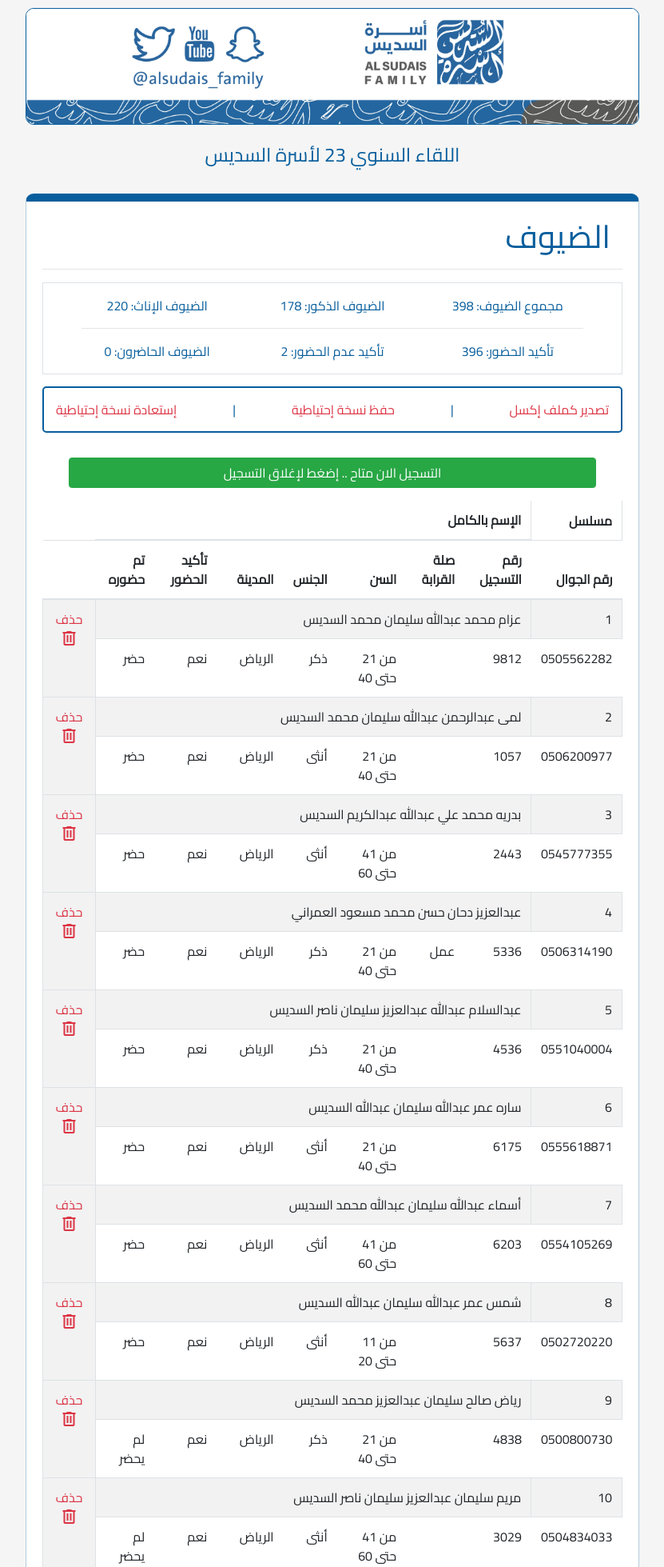
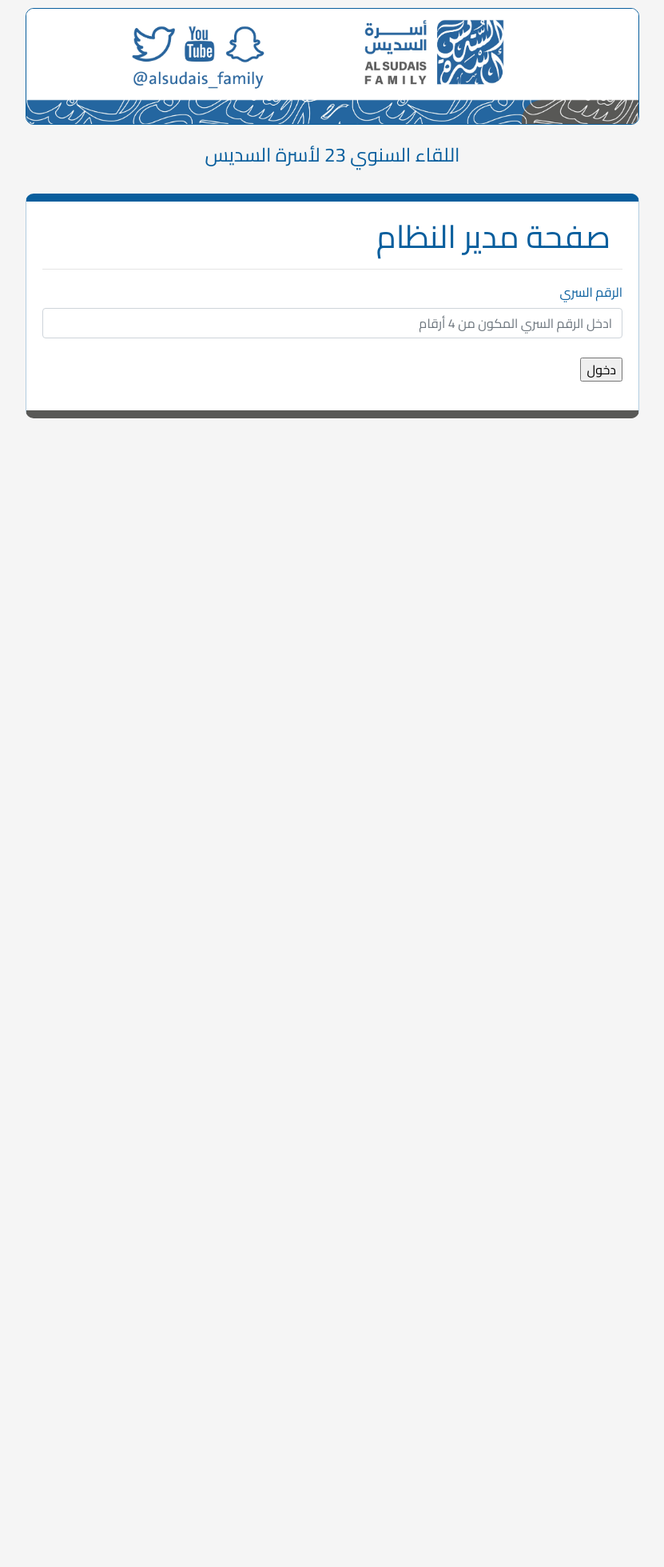
Before and after one commit to engziada/AlSduisGathering, a Flask app: page /admin in a window 1280 px wide. Shown: the top 1959 px of the page at 80% size, without its empty margins (224-1055 px from the left). After the commit the page ends 523 px from the top, so only its background shows below. Run offline with Flask 3, Linux system fonts and the light colour scheme; some libraries are stand-ins or nearby versions; some web fonts are replaced.

Commit message:
admin passcode

```diff
--- a/app.py
+++ b/app.py
@@ -18,6 +18,7 @@ from flask import (
     render_template,
     request,
     send_file,
+    session,
     url_for,
 )
 from flask_cors import CORS
@@ -61,6 +62,9 @@ CORS(app)
 # Google spreadsheet details
 SPREADSHEET_URL = 'https://docs.google.com/spreadsheets/d/e/2PACX-1vRaFYu_tsagGZ16_B9ku1LurJxfe4JtN-6vW5a1_cAEEWkVsV7Wy9hm0lttiYTeBCnjOmnHJjTV6MNd/pubhtml'
 GUESTS_SHEET_NAME = 'Sheet1'
+
+# Passcode whitelist
+PASSCODE_WHITELIST = ['9753', '6290']
 
 # ==============================================================================
 # ''' Models '''
@@ -582,7 +586,18 @@ def convert_to_image():
 def admin():
     close_registrations = app.config["Close_Registrations"]
     close_registrations_form = CloseRegistrationForm()
-    if request.method == "POST" and close_registrations_form.validate_on_submit():
+
+    # Check if the user is logged in
+    if request.method == "POST" and "login_form" in request.form:
+        passcode = request.form.get('passcode')
+        if passcode in PASSCODE_WHITELIST:
+            session['logged_in'] = True
+            return redirect(url_for('admin'))
+        else:
+            return redirect(url_for('index'))
+
+    if (request.method == "POST" and "reg_status_form" in request.form
+        and close_registrations_form.validate_on_submit()):
         app.config["Close_Registrations"] = not close_registrations
         close_registrations_form.close_status.data = not close_registrations
         flash("تم تغيير حالة التسجيل بنجاح", "success")
--- a/templates/admin.html
+++ b/templates/admin.html
@@ -2,8 +2,19 @@
 {% extends 'master.html' %}
 
 {% block content %}
-    <h1 class="col">الضيوف</h1>
+    <h1 class="col">صفحة مدير النظام</h1>
     <hr>
+
+    {% if not session.get('logged_in') %}
+
+        <div class="form-group">
+            <form action="/admin" method="post">
+                <label for="passcode">الرقم السري</label><br>
+                <input class="form-control" type="text" id="passcode" name="passcode" required="required" pattern="^[0-9]{4}$" , placeholder="ادخل الرقم السري المكون من 4 أرقام" title="الرقم السري مكون من 4 أرقام"><br>
+                <input type="submit" value="دخول" name="login_form" >
+            </form>
+        </div>
+    {% else %}
 
         <div class="border border-1 text-center px-5">
             <div class="row pt-3">
@@ -49,9 +60,9 @@
                     {{ form.hidden_tag() }}
                     <div class="row">
                         {%if close_registrations%}
-                <button type="submit" class="col btn btn-danger mx-5">التسجيل الان مغلق .. إضغط لإتاحة التسجيل</button>
+                        <button type="submit" class="col btn btn-danger mx-5" name="reg_status_form">التسجيل الان مغلق .. إضغط لإتاحة التسجيل</button>
                         {%else%}
-                <button type="submit" class="col btn btn-success mx-5">التسجيل الان متاح .. إضغط لإغلاق التسجيل</button>
+                        <button type="submit" class="col btn btn-success mx-5" name="reg_status_form">التسجيل الان متاح .. إضغط لإغلاق التسجيل</button>
                         {%endif%}
                     </div>
                 </form>
@@ -105,17 +116,27 @@
             <!-- Pagination controls -->
         <div class="pagination">
             {% if guests.has_prev %}
+                    <a href="{{ url_for('admin', page=1) }}">
+                        <span class="material-symbols-outlined">keyboard_double_arrow_right</span>
+                    </a>
+
                 <a href="{{ url_for('admin', page=guests.prev_num) }}">
-            <span class="material-symbols-outlined">chevron_left</span>
+                    <span class="material-symbols-outlined">chevron_right</span>
                 </a>
             {% endif %}
             <span>{{ guests.page }} من {{ guests.pages }}</span>
             {% if guests.has_next %}
                 <a href="{{ url_for('admin', page=guests.next_num) }}">
-            <span class="material-symbols-outlined">chevron_right</span>
+                    <span class="material-symbols-outlined">chevron_left</span>
+                </a>
+
+                <a href="{{ url_for('admin', page=guests.pages) }}">
+                    <span class="material-symbols-outlined">keyboard_double_arrow_left</span>
                 </a>
             {% endif %}
         </div>
         <br>
 
+    {% endif %}
+
 {% endblock %}
--- a/templates/withdraw_prize.html
+++ b/templates/withdraw_prize.html
@@ -64,7 +64,7 @@
       el: el,
       value: 0,
       format: "dddd",
-      duration: 3000,
+      duration: 800,
       //animation: 'count'
 
     });
```
Also changed, not shown: backup/registrations.db (added), instance/registrations.db. Lines whose indentation alone changed are shown as unchanged.
